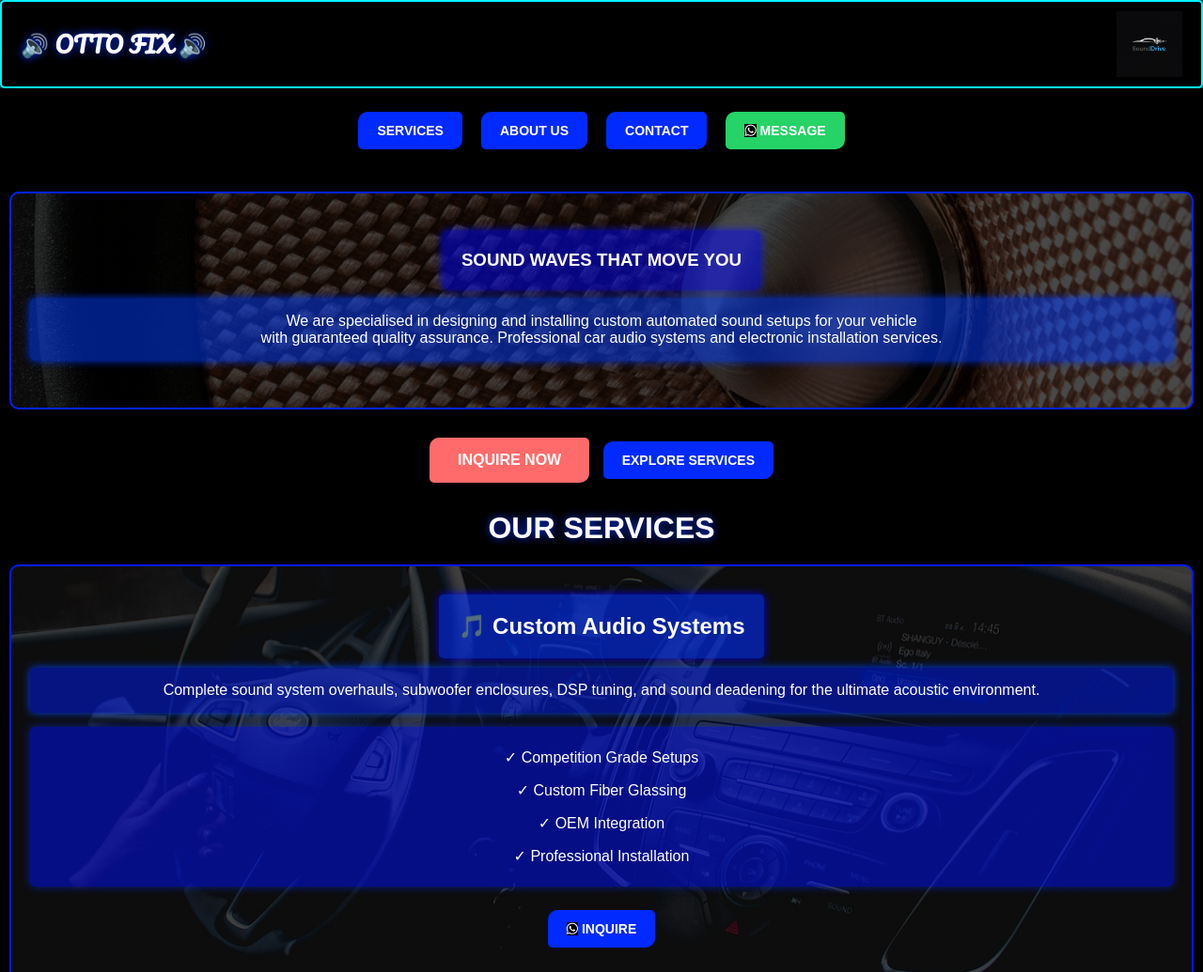
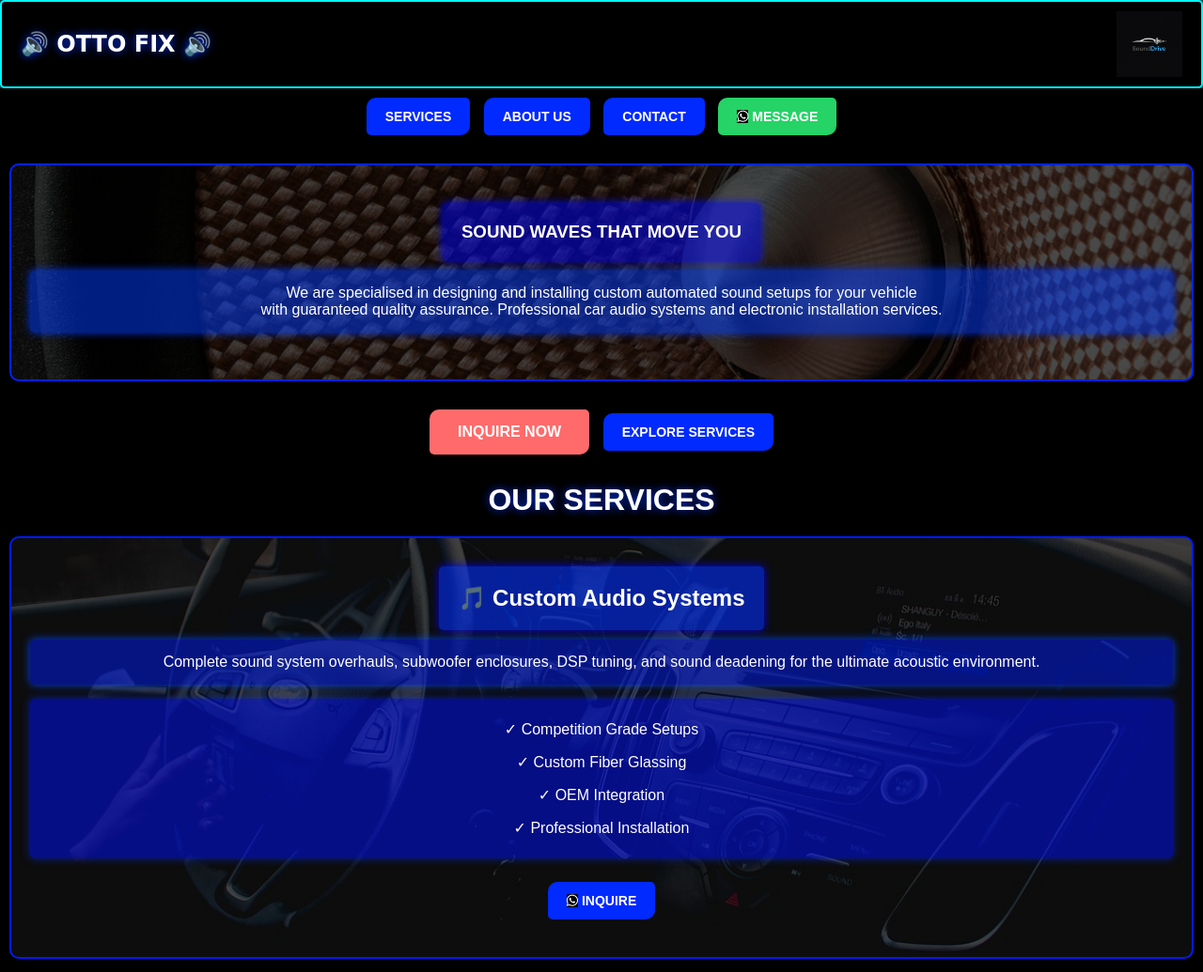
Before and after one commit to POLIT3/OTTO-FIX, a plain HTML site: page index.html in a window 1280 px wide. Shown: the top 1035 px of the page at 94% size. Drawn offline with Linux system fonts and the light colour scheme.

Commit message:
Updated CSS styles and fixed logic bug

```diff
--- a/Design.css
+++ b/Design.css
@@ -14,7 +14,7 @@ html {
 }
 
 .top-sec>h1 {
-    font-family: 'pacifico', cursive;
+    font-family: 'Brush Script MT', 'Lucida Handwriting', cursive;
 }
 
 button {
@@ -237,7 +237,7 @@ aside {
 }
 
 .navitems {
-    display: flex;
+    display: inline;
     justify-content: center;
     flex-wrap: wrap;
     gap: 10px;
```
